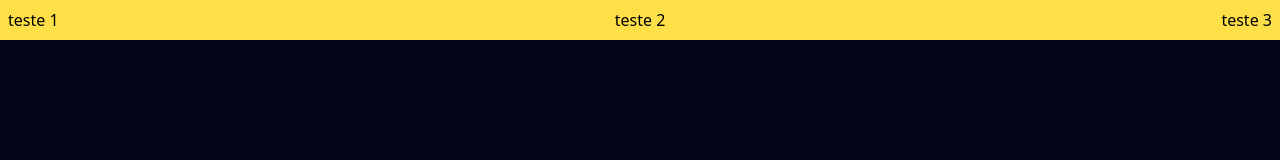
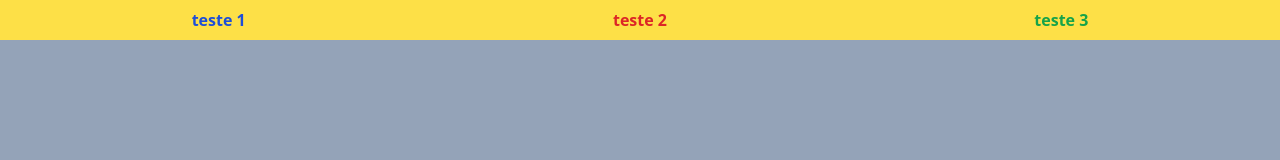
Before and after one commit to JoaoLeandroo/tailwind-css, a website: page index.html in a window 1280 px wide. Drawn offline with nearby package versions, Linux system fonts and the light colour scheme.

Commit message:
tailwing config

```diff
--- a/index.html
+++ b/index.html
@@ -6,11 +6,11 @@
   <script src="https://cdn.tailwindcss.com"></script>
   <title>TailWind CSS</title>
 </head>
-<body class="min-h-screen bg-slate-950">
-    <div class="min-w-full p-2 container flex justify-between box-conten bg-yellow-300">
-        <h2>teste 1</h2>
-        <h2>teste 2</h2>
-        <h2>teste 3</h2>
+<body class="min-h-screen bg-slate-400">
+    <div class="min-w-full p-2 container flex justify-around box-conten bg-yellow-300">
+        <h2 class="text-blue-700 font-bold">teste 1</h2>
+        <h2 class="text-red-600 font-extrabold">teste 2</h2>
+        <h2 class="text-green-600 font-extrabold">teste 3</h2>
     </div>
 </body>
 </html>
--- /dev/null
+++ b/package.json
@@ -0,0 +1,5 @@
+{
+  "devDependencies": {
+    "tailwindcss": "^3.3.3"
+  }
+}
```
Also changed, not shown: tailwind.config.js (added, +8 -0 lines), 2 other files.
